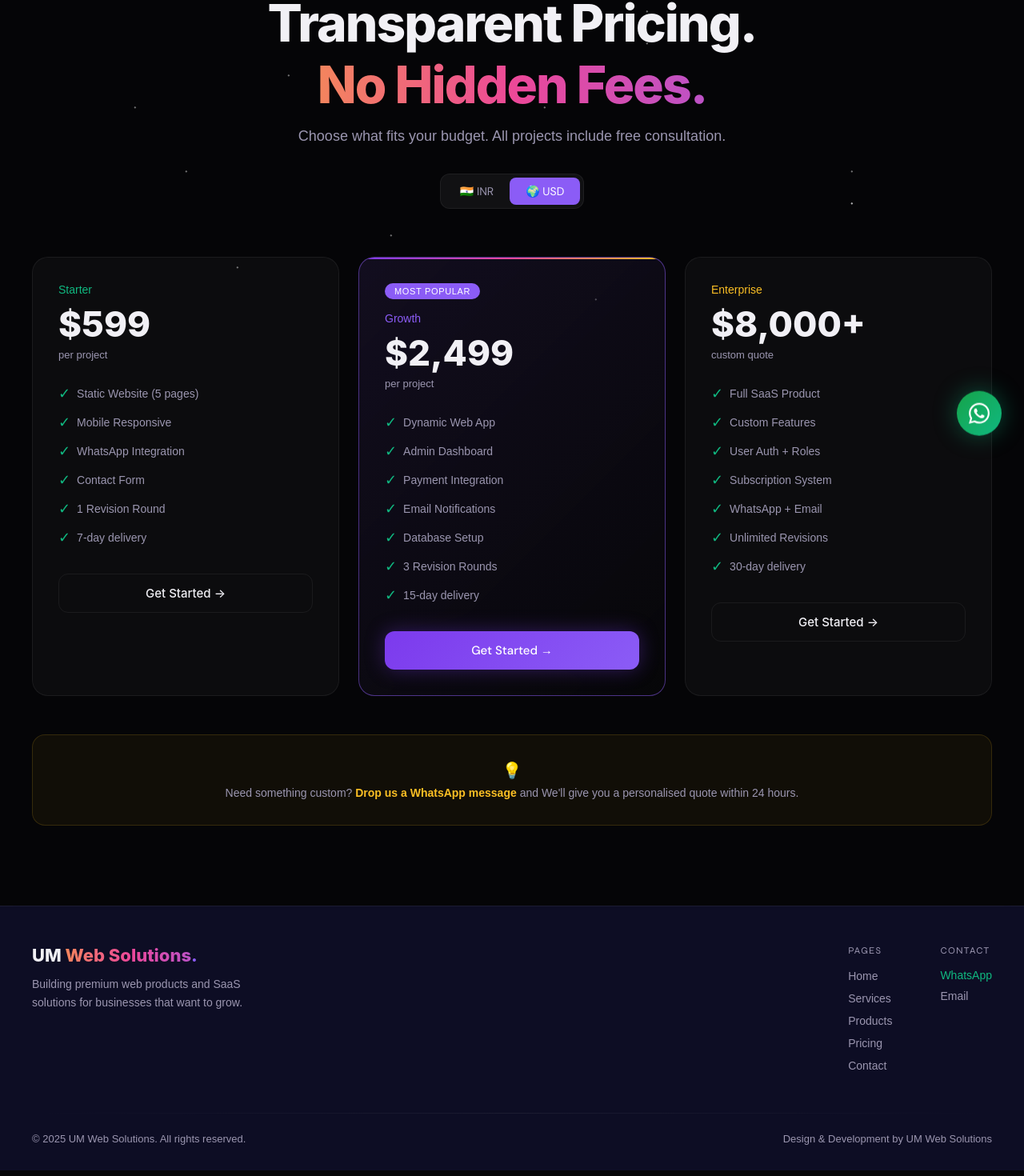
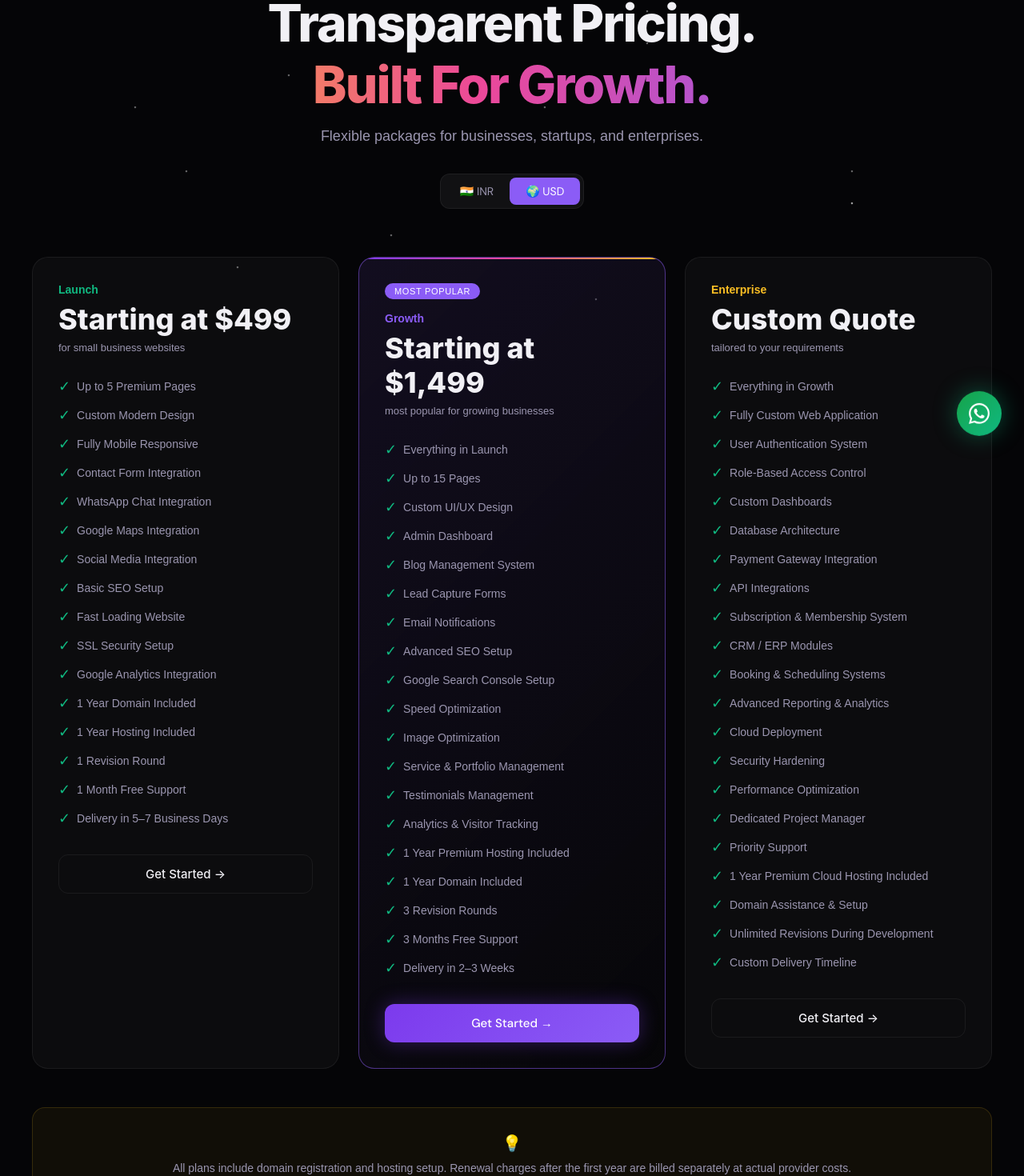
Before and after one commit to 7umer/My-Services-Web-App, a React (Vite) app: page /pricing in a window 1280 px wide. Shown: the part 227-1697 px from the top of the page at 80% size. Built offline with nearby package versions, Linux system fonts and the light colour scheme.

Commit message:
Updated pricing structure and pricing page

```diff
--- a/src/constants/pricing.js
+++ b/src/constants/pricing.js
@@ -1,99 +1,175 @@
 export const PRICING_INR = [
   {
-    name: "Starter",
-    price: "₹8,000",
-    sub: "per project",
+    name: "Launch",
+    price: "Starting at ₹19,999",
+    sub: "for small business websites",
     color: "#10B981",
     popular: false,
     features: [
-      "Static Website (5 pages)",
-      "Mobile Responsive",
-      "WhatsApp Integration",
-      "Contact Form",
+      "Up to 5 Premium Pages",
+      "Custom Modern Design",
+      "Fully Mobile Responsive",
+      "Contact Form Integration",
+      "WhatsApp Chat Integration",
+      "Google Maps Integration",
+      "Social Media Integration",
+      "Basic SEO Setup",
+      "Fast Loading Website",
+      "SSL Security Setup",
+      "Google Analytics Integration",
+      "1 Year Domain Included",
+      "1 Year Hosting Included",
       "1 Revision Round",
-      "7-day delivery",
+      "1 Month Free Support",
+      "Delivery in 5–7 Business Days",
     ],
   },
+
   {
     name: "Growth",
-    price: "₹20,000",
-    sub: "per project",
+    price: "Starting at ₹59,999",
+    sub: "most popular for growing businesses",
     color: "#8B5CF6",
     popular: true,
     features: [
-      "Dynamic Web App",
+      "Everything in Launch",
+      "Up to 15 Pages",
+      "Custom UI/UX Design",
       "Admin Dashboard",
-      "Payment Integration",
+      "Blog Management System",
+      "Lead Capture Forms",
       "Email Notifications",
-      "Database Setup",
+      "Advanced SEO Setup",
+      "Google Search Console Setup",
+      "Speed Optimization",
+      "Image Optimization",
+      "Service & Portfolio Management",
+      "Testimonials Management",
+      "Analytics & Visitor Tracking",
+      "1 Year Premium Hosting Included",
+      "1 Year Domain Included",
       "3 Revision Rounds",
-      "15-day delivery",
+      "3 Months Free Support",
+      "Delivery in 2–3 Weeks",
     ],
   },
+
   {
     name: "Enterprise",
-    price: "₹50,000+",
-    sub: "custom quote",
+    price: "Custom Quote",
+    sub: "tailored to your requirements",
     color: "#FBBF24",
     popular: false,
     features: [
-      "Full SaaS Product",
-      "Custom Features",
-      "User Auth + Roles",
-      "Subscription System",
-      "WhatsApp + Email",
-      "Unlimited Revisions",
-      "30-day delivery",
+      "Everything in Growth",
+      "Fully Custom Web Application",
+      "User Authentication System",
+      "Role-Based Access Control",
+      "Custom Dashboards",
+      "Database Architecture",
+      "Payment Gateway Integration",
+      "API Integrations",
+      "Subscription & Membership System",
+      "CRM / ERP Modules",
+      "Booking & Scheduling Systems",
+      "Advanced Reporting & Analytics",
+      "Cloud Deployment",
+      "Security Hardening",
+      "Performance Optimization",
+      "Dedicated Project Manager",
+      "Priority Support",
+      "1 Year Premium Cloud Hosting Included",
+      "Domain Assistance & Setup",
+      "Unlimited Revisions During Development",
+      "Custom Delivery Timeline",
     ],
   },
 ];
 
 export const PRICING_USD = [
   {
-    name: "Starter",
-    price: "$150",
-    sub: "per project",
+    name: "Launch",
+    price: "Starting at $499",
+    sub: "for small business websites",
     color: "#10B981",
     popular: false,
     features: [
-      "Static Website (5 pages)",
-      "Mobile Responsive",
-      "WhatsApp Integration",
-      "Contact Form",
+      "Up to 5 Premium Pages",
+      "Custom Modern Design",
+      "Fully Mobile Responsive",
+      "Contact Form Integration",
+      "WhatsApp Chat Integration",
+      "Google Maps Integration",
+      "Social Media Integration",
+      "Basic SEO Setup",
+      "Fast Loading Website",
+      "SSL Security Setup",
+      "Google Analytics Integration",
+      "1 Year Domain Included",
+      "1 Year Hosting Included",
       "1 Revision Round",
-      "7-day delivery",
+      "1 Month Free Support",
+      "Delivery in 5–7 Business Days",
     ],
   },
+
   {
     name: "Growth",
-    price: "$350",
-    sub: "per project",
+    price: "Starting at $1,499",
+    sub: "most popular for growing businesses",
     color: "#8B5CF6",
     popular: true,
     features: [
-      "Dynamic Web App",
+      "Everything in Launch",
+      "Up to 15 Pages",
+      "Custom UI/UX Design",
       "Admin Dashboard",
-      "Payment Integration",
+      "Blog Management System",
+      "Lead Capture Forms",
       "Email Notifications",
-      "Database Setup",
+      "Advanced SEO Setup",
+      "Google Search Console Setup",
+      "Speed Optimization",
+      "Image Optimization",
+      "Service & Portfolio Management",
+      "Testimonials Management",
+      "Analytics & Visitor Tracking",
+      "1 Year Premium Hosting Included",
+      "1 Year Domain Included",
       "3 Revision Rounds",
-      "15-day delivery",
+      "3 Months Free Support",
+      "Delivery in 2–3 Weeks",
     ],
   },
+
   {
     name: "Enterprise",
-    price: "$800+",
-    sub: "custom quote",
+    price: "Custom Quote",
+    sub: "tailored to your requirements",
     color: "#FBBF24",
     popular: false,
     features: [
-      "Full SaaS Product",
-      "Custom Features",
-      "User Auth + Roles",
-      "Subscription System",
-      "WhatsApp + Email",
-      "Unlimited Revisions",
-      "30-day delivery",
+      "Everything in Growth",
+      "Fully Custom Web Application",
+      "User Authentication System",
+      "Role-Based Access Control",
+      "Custom Dashboards",
+      "Database Architecture",
+      "Payment Gateway Integration",
+      "API Integrations",
+      "Subscription & Membership System",
+      "CRM / ERP Modules",
+      "Booking & Scheduling Systems",
+      "Advanced Reporting & Analytics",
+      "Cloud Deployment",
+      "Security Hardening",
+      "Performance Optimization",
+      "Dedicated Project Manager",
+      "Priority Support",
+      "1 Year Premium Cloud Hosting Included",
+      "Domain Assistance & Setup",
+      "Unlimited Revisions During Development",
+      "Custom Delivery Timeline",
     ],
   },
 ];
--- a/src/pages/PricingPage.jsx
+++ b/src/pages/PricingPage.jsx
@@ -4,7 +4,6 @@ import { useFadeUp } from "../hooks/useScrolled";
 import { PRICING_INR, PRICING_USD } from "../constants/pricing";
 
 export default function PricingPage() {
-
   const navigate = useNavigate();
 
   const getUserCurrency = () => {
@@ -19,80 +18,158 @@ export default function PricingPage() {
 
   const [currency, setCurrency] = useState(getUserCurrency());
 
-  // Updated USD prices
-  const updatedUSD = PRICING_USD.map(plan => {
-    switch (plan.name.toLowerCase()) {
-      case "starter":
-        return { ...plan, price: "$599", sub: "per project" };
-      case "growth":
-        return { ...plan, price: "$2,499", sub: "per project" };
-      case "enterprise":
-        return { ...plan, price: "$8,000+", sub: "custom quote" };
-      default:
-        return plan;
-    }
-  });
+  // Select pricing based on user-selected currency
+  const plans = currency === "INR" ? PRICING_INR : PRICING_USD;
 
-  const plans = currency === "INR" ? PRICING_INR : updatedUSD;
   useFadeUp();
 
   return (
     <div style={{ paddingTop: 100 }}>
       <section style={{ padding: "80px 24px 60px" }}>
         <div style={{ maxWidth: 1200, margin: "0 auto" }}>
+          {/* Header */}
+          <div
+            className="fade-up"
+            style={{ textAlign: "center", marginBottom: 60 }}
+          >
+            <div
+              className="section-tag"
+              style={{ justifyContent: "center" }}
+            >
+              Pricing
+            </div>
 
-          <div className="fade-up" style={{ textAlign: "center", marginBottom: 60 }}>
-            <div className="section-tag" style={{ justifyContent: "center" }}>Pricing</div>
-            <h1 className="font-display" style={{ fontSize: "clamp(36px,5vw,64px)", fontWeight: 800, letterSpacing: "-0.03em", marginBottom: 16 }}>
-              Transparent Pricing.<br /><span className="grad-text">No Hidden Fees.</span>
+            <h1
+              className="font-display"
+              style={{
+                fontSize: "clamp(36px,5vw,64px)",
+                fontWeight: 800,
+                letterSpacing: "-0.03em",
+                marginBottom: 16,
+              }}
+            >
+              Transparent Pricing.
+              <br />
+              <span className="grad-text">Built For Growth.</span>
             </h1>
-            <p style={{ color: "var(--muted)", fontSize: 18, marginBottom: 36 }}>
-              Choose what fits your budget. All projects include free consultation.
+
+            <p
+              style={{
+                color: "var(--muted)",
+                fontSize: 18,
+                marginBottom: 36,
+              }}
+            >
+              Flexible packages for businesses, startups, and enterprises.
             </p>
 
-            {/* Currency toggle */}
-            <div style={{ display: "inline-flex", background: "rgba(255,255,255,0.05)", borderRadius: 12, padding: 4, border: "1px solid var(--border)" }}>
+            {/* Currency Toggle */}
+            <div
+              style={{
+                display: "inline-flex",
+                background: "rgba(255,255,255,0.05)",
+                borderRadius: 12,
+                padding: 4,
+                border: "1px solid var(--border)",
+              }}
+            >
               <button
-                className={`toggle-btn ${currency === "INR" ? "active" : ""}`}
+                className={`toggle-btn ${
+                  currency === "INR" ? "active" : ""
+                }`}
                 onClick={() => setCurrency("INR")}
               >
                 🇮🇳 INR
               </button>
+
               <button
-                className={`toggle-btn ${currency === "USD" ? "active" : ""}`}
+                className={`toggle-btn ${
+                  currency === "USD" ? "active" : ""
+                }`}
                 onClick={() => setCurrency("USD")}
               >
                 🌍 USD
               </button>
             </div>
-
           </div>
 
-          <div style={{ display: "grid", gridTemplateColumns: "repeat(auto-fit,minmax(280px,1fr))", gap: 24 }}>
+          {/* Pricing Cards */}
+          <div
+            style={{
+              display: "grid",
+              gridTemplateColumns: "repeat(auto-fit,minmax(280px,1fr))",
+              gap: 24,
+            }}
+          >
             {plans.map((p, i) => (
-              <div key={i} className={`pricing-card fade-up ${p.popular ? "popular" : ""}`}>
+              <div
+                key={i}
+                className={`pricing-card fade-up ${
+                  p.popular ? "popular" : ""
+                }`}
+              >
                 {p.popular && (
-                  <div style={{ display: "inline-block", background: "var(--purple)", color: "#fff", fontSize: 11, padding: "4px 12px", borderRadius: 100, marginBottom: 16, letterSpacing: "0.06em" }}>
+                  <div
+                    style={{
+                      display: "inline-block",
+                      background: "var(--purple)",
+                      color: "#fff",
+                      fontSize: 11,
+                      padding: "4px 12px",
+                      borderRadius: 100,
+                      marginBottom: 16,
+                      letterSpacing: "0.06em",
+                    }}
+                  >
                     MOST POPULAR
                   </div>
                 )}
 
-                <div style={{ color: p.color, fontSize: 14, fontWeight: 500, marginBottom: 8 }}>
+                <div
+                  style={{
+                    color: p.color,
+                    fontSize: 14,
+                    fontWeight: 600,
+                    marginBottom: 8,
+                  }}
+                >
                   {p.name}
                 </div>
 
-                <div className="font-display" style={{ fontSize: 44, fontWeight: 800, marginBottom: 4 }}>
+                <div
+                  className="font-display"
+                  style={{
+                    fontSize: 36,
+                    fontWeight: 800,
+                    marginBottom: 6,
+                    lineHeight: 1.2,
+                  }}
+                >
                   {p.price}
                 </div>
 
-                <div style={{ fontSize: 13, color: "var(--muted)", marginBottom: 28 }}>
+                <div
+                  style={{
+                    fontSize: 13,
+                    color: "var(--muted)",
+                    marginBottom: 28,
+                  }}
+                >
                   {p.sub}
                 </div>
 
-                <div style={{ display: "flex", flexDirection: "column", gap: 10, marginBottom: 32 }}>
-                  {p.features.map(f => (
-                    <div key={f} className="feature-tag">
-                      <span className="dot">✓</span>{f}
+                <div
+                  style={{
+                    display: "flex",
+                    flexDirection: "column",
+                    gap: 10,
+                    marginBottom: 32,
+                  }}
+                >
+                  {p.features.map((feature) => (
+                    <div key={feature} className="feature-tag">
+                      <span className="dot">✓</span>
+                      {feature}
                     </div>
                   ))}
                 </div>
@@ -103,7 +180,11 @@ export default function PricingPage() {
                     navigate("/contact");
                   }}
                   className={p.popular ? "btn-primary" : "btn-ghost"}
-                  style={{ display: "flex", justifyContent: "center", width: "100%" }}
+                  style={{
+                    width: "100%",
+                    display: "flex",
+                    justifyContent: "center",
+                  }}
                 >
                   Get Started →
                 </button>
@@ -111,15 +192,32 @@ export default function PricingPage() {
             ))}
           </div>
 
-          <div className="fade-up" style={{ textAlign: "center", marginTop: 48, padding: 32, borderRadius: 16, background: "rgba(251,191,36,0.05)", border: "1px solid rgba(251,191,36,0.15)" }}>
+          {/* Bottom Note */}
+          <div
+            className="fade-up"
+            style={{
+              textAlign: "center",
+              marginTop: 48,
+              padding: 32,
+              borderRadius: 16,
+              background: "rgba(251,191,36,0.05)",
+              border: "1px solid rgba(251,191,36,0.15)",
+            }}
+          >
             <div style={{ fontSize: 20, marginBottom: 8 }}>💡</div>
-            <p style={{ color: "var(--muted)", fontSize: 14 }}>
-              Need something custom?{" "}
-              <strong style={{ color: "var(--yellow)" }}>Drop us a WhatsApp message</strong>{" "}
-              and We'll give you a personalised quote within 24 hours.
+
+            <p
+              style={{
+                color: "var(--muted)",
+                fontSize: 14,
+                lineHeight: 1.7,
+              }}
+            >
+              All plans include domain registration and hosting setup.
+              Renewal charges after the first year are billed separately at
+              actual provider costs.
             </p>
           </div>
-
         </div>
       </section>
     </div>
```
